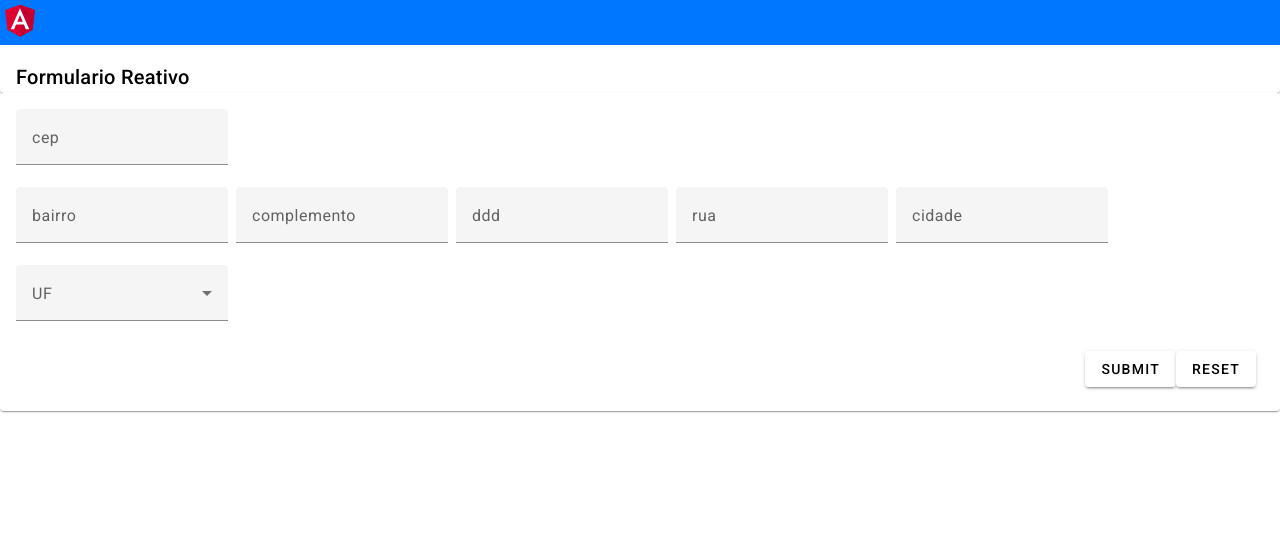
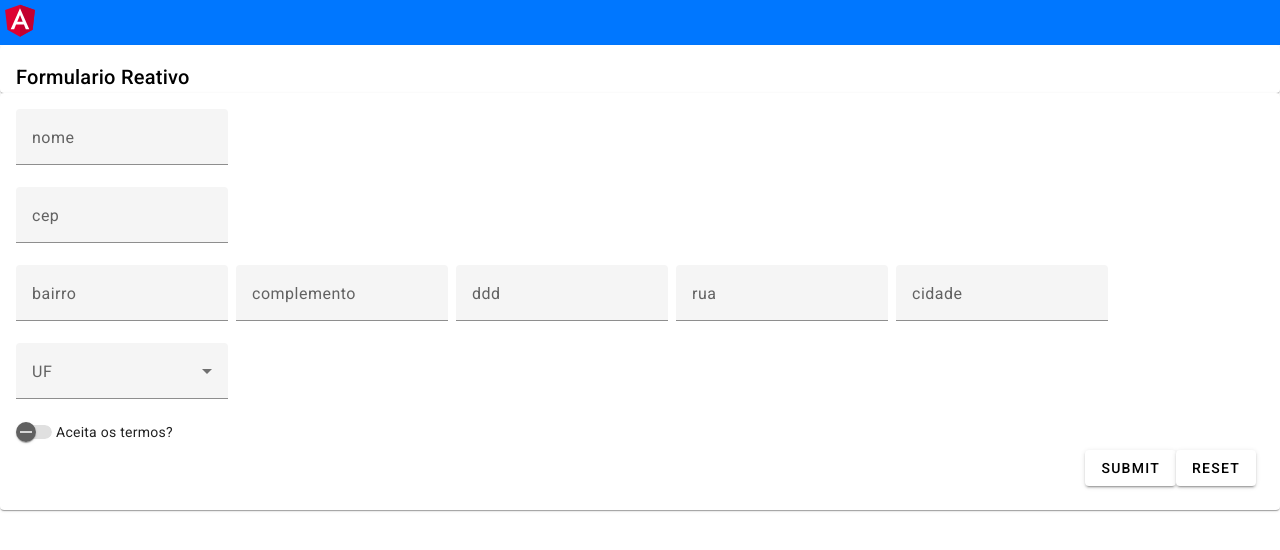
Before and after one commit to divaprates/formularioAngular, an Angular app: page / in a window 1280 px wide. Shown: the top 550 px of the page. Built offline with nearby package versions, Linux system fonts and the light colour scheme.

Commit message:
botão Slide toggle - com aceite

```diff
--- a/src/app/app.module.ts
+++ b/src/app/app.module.ts
@@ -14,6 +14,7 @@ import { EnderecoComponent } from './endereco/endereco.component';
 import { DataFormComponent } from './data-form/data-form.component';
 import { DataFormModule } from './data-form/data-form.module';
 import { MatSelectModule } from '@angular/material/select';
+import {MatSlideToggleModule} from '@angular/material/slide-toggle';
 
 
 @NgModule({
@@ -33,7 +34,8 @@ import { MatSelectModule } from '@angular/material/select';
     DataFormModule,
     MatCardModule,
     MatButtonModule,
-    MatSelectModule
+    MatSelectModule,
+    MatSlideToggleModule
   ],
   providers: [],
   bootstrap: [AppComponent]
--- a/src/app/data-form/data-form.component.html
+++ b/src/app/data-form/data-form.component.html
@@ -8,13 +8,19 @@
     <mat-card-content>
         <form [formGroup]="formulario" (ngSubmit)="onSubmit()">
             <mat-form-field>
+                <mat-label>nome</mat-label>
+                <input #nome matInput formControlName="nome" placeholder="nome" id="nome" name="nome" value="">
+            </mat-form-field>
+
+            <div formGroupName="endereco">
+
+                <mat-form-field>
                     <mat-label>cep</mat-label>
                     <input #cep matInput formControlName="cep" placeholder="CEP" id="cep" name="cep" value=""
                         (blur)="consultarCEP()">
                 </mat-form-field>
 
                 <div>
-
                     <mat-form-field>
                         <mat-label>bairro</mat-label>
                         <input ngModel matInput formControlName="bairro" #bairro placeholder="bairro" id="bairro"
@@ -29,12 +35,14 @@
 
                     <mat-form-field>
                         <mat-label>ddd</mat-label>
-                    <input ngModel matInput formControlName="ddd" #ddd placeholder="ddd" id="ddd" name="ddd" value="">
+                        <input ngModel matInput formControlName="ddd" #ddd placeholder="ddd" id="ddd" name="ddd"
+                            value="">
                     </mat-form-field>
 
                     <mat-form-field>
                         <mat-label>rua</mat-label>
-                    <input ngModel matInput formControlName="rua" #rua placeholder="rua" id="rua" name="rua" value="">
+                        <input ngModel matInput formControlName="rua" #rua placeholder="rua" id="rua" name="rua"
+                            value="">
                     </mat-form-field>
 
                     <mat-form-field>
@@ -43,20 +51,17 @@
                             name="cidade" value="">
                     </mat-form-field>
 
-                <!-- <mat-form-field>
-                    <mat-label>UF</mat-label>
-                    <input ngModel matInput formControlName="uf" #UF placeholder="UF" id="UF" name="UF" value="">
-                </mat-form-field> -->
-
                     <mat-form-field>
                         <mat-label>UF</mat-label>
                         <mat-select ngModel formControlName="uf" #UF id="UF" name="UF">
-                      <mat-option *ngFor="let estado of estados" [value]="estado.sigla">{{estado.nome}}</mat-option>
+                            <mat-option *ngFor="let estado of estados"
+                                [value]="estado.sigla">{{estado.nome}}</mat-option>
                         </mat-select>
                     </mat-form-field>
+                </div>
+            </div>
 
-
-            </div>
+            <mat-slide-toggle #aceite formControlName="aceite" id="aceite" name="aceite">Aceita os termos?</mat-slide-toggle>
 
             <mat-card-actions align="end">
                 <button mat-raised-button type="submit">SUBMIT</button>
--- a/src/app/data-form/data-form.component.scss
+++ b/src/app/data-form/data-form.component.scss
@@ -1,3 +1,14 @@
 mat-form-field {
     margin-right: 8px;
 }
+
+.radio-group {
+    display: flex;
+    flex-direction: column;
+    margin: 15px 0;
+    align-items: flex-start;
+  }
+
+  .radio-button {
+    margin: 5px;
+  }
--- a/src/app/data-form/data-form.component.ts
+++ b/src/app/data-form/data-form.component.ts
@@ -21,6 +21,9 @@ export class DataFormComponent {
     private estadosService: EstadosService
   ) {
     this.formulario = this.formBuilder.group({
+      nome: [null],
+      aceite: [null],
+      endereco: this.formBuilder.group({
         cep: [null],
         bairro: [null],
         complemento: [null],
@@ -28,6 +31,7 @@ export class DataFormComponent {
         rua: [null],
         cidade: [null],
         uf: [null]
+      }),
     });
   }
 
@@ -36,7 +40,7 @@ export class DataFormComponent {
   }
 
   consultarCEP() {
-    let cep = this.formulario.get('cep')?.value;
+    let cep = this.formulario.get('endereco.cep')?.value;
 
     if (cep != '' && cep != null) {
       this.cepService.buscar(cep).subscribe(res => {
@@ -52,7 +56,8 @@ export class DataFormComponent {
   }
 
   popularDados(dados: any) {
-    this.formulario.setValue({
+    this.formulario.patchValue({
+      endereco: ({
         cep: dados.cep,
         bairro: dados.bairro,
         complemento: dados.complemento,
@@ -60,6 +65,7 @@ export class DataFormComponent {
         rua: dados.logradouro,
         cidade: dados.localidade,
         uf: dados.uf,
+      })
     })
   }
 
```
Lines whose indentation alone changed are shown as unchanged.
